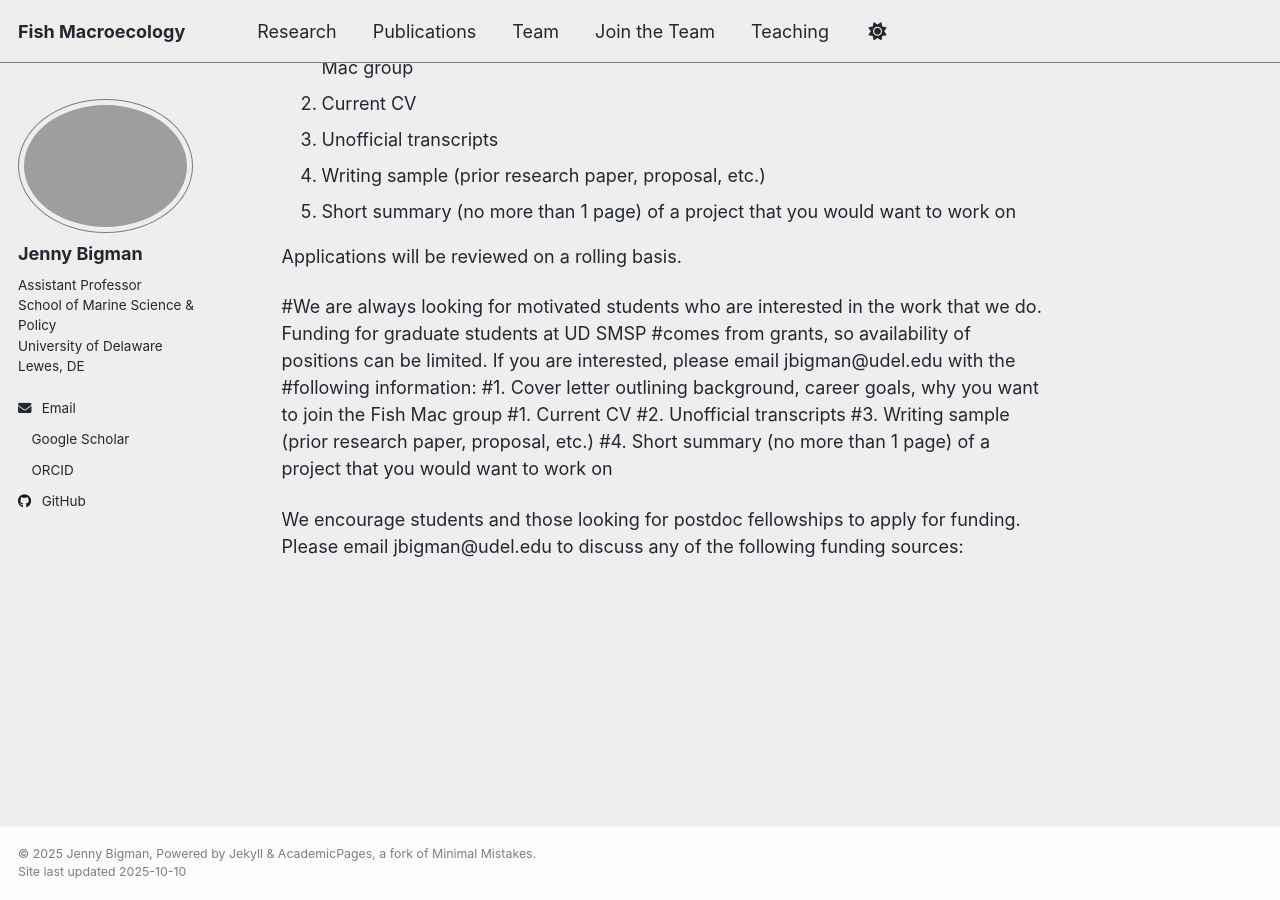
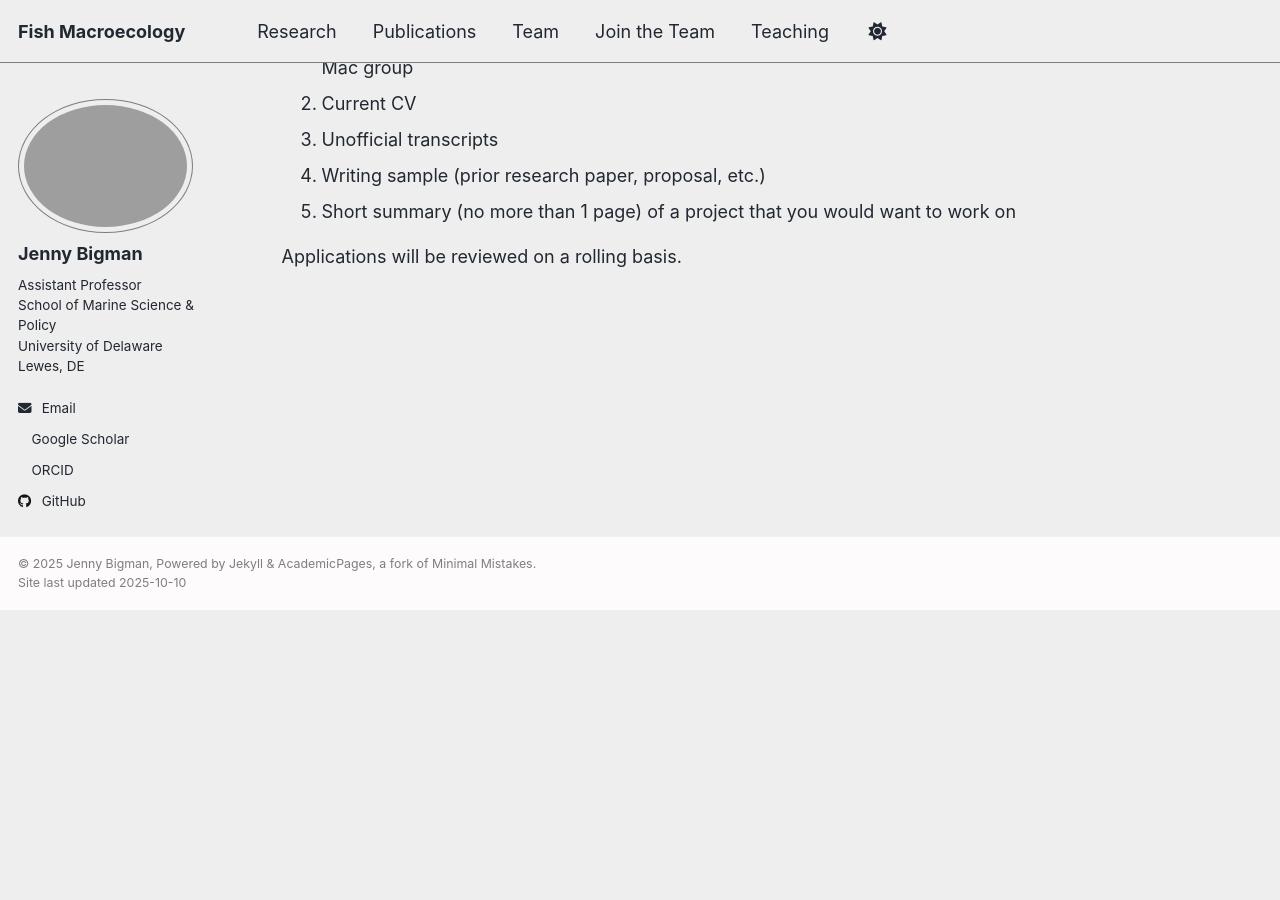
Before and after one commit to jennybigman/jennybigman.github.io, a Jekyll site: the page built from _pages/join the team.md, in a window 1280 px wide and 900 px high, scrolled down 892 px. Built offline with Jekyll 4.4.1, drawn with Linux system fonts in a browser that asks for light colours; a style sheet for code colours, icons or effects is not loaded; after the commit the page ends 1502 px from its top, so only the background shows below that.

Commit message:
Update join the team.md

```diff
--- a/_pages/join the team.md
+++ b/_pages/join the team.md
@@ -26,7 +26,7 @@ Interested students should contact Dr. Jenny Bigman (Assistant Professor, Univer
 
 Applications will be reviewed on a rolling basis.
 
-#We are always looking for motivated students who are interested in the work that we do. Funding for graduate students at UD SMSP #comes from grants, so availability of positions can be limited. If you are interested, please email jbigman@udel.edu with the #following information:
+<!-- #We are always looking for motivated students who are interested in the work that we do. Funding for graduate students at UD SMSP #comes from grants, so availability of positions can be limited. If you are interested, please email jbigman@udel.edu with the #following information:
 #1. Cover letter outlining background, career goals, why you want to join the Fish Mac group
 #1. Current CV
 #2. Unofficial transcripts
@@ -34,3 +34,4 @@ Applications will be reviewed on a rolling basis.
 #4. Short summary (no more than 1 page) of a project that you would want to work on
 
 We encourage students and those looking for postdoc fellowships to apply for funding. Please email jbigman@udel.edu to discuss any of the following funding sources:
+-->
```
